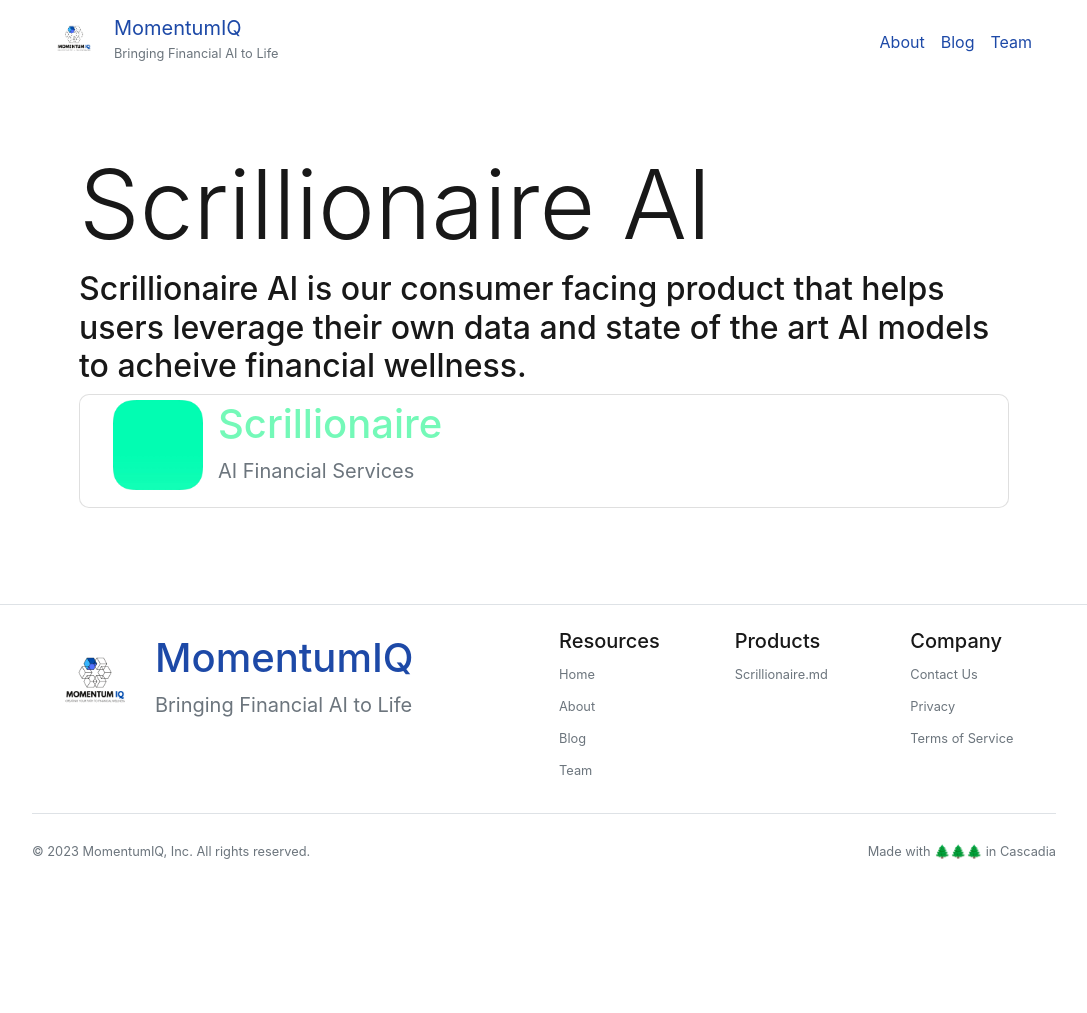
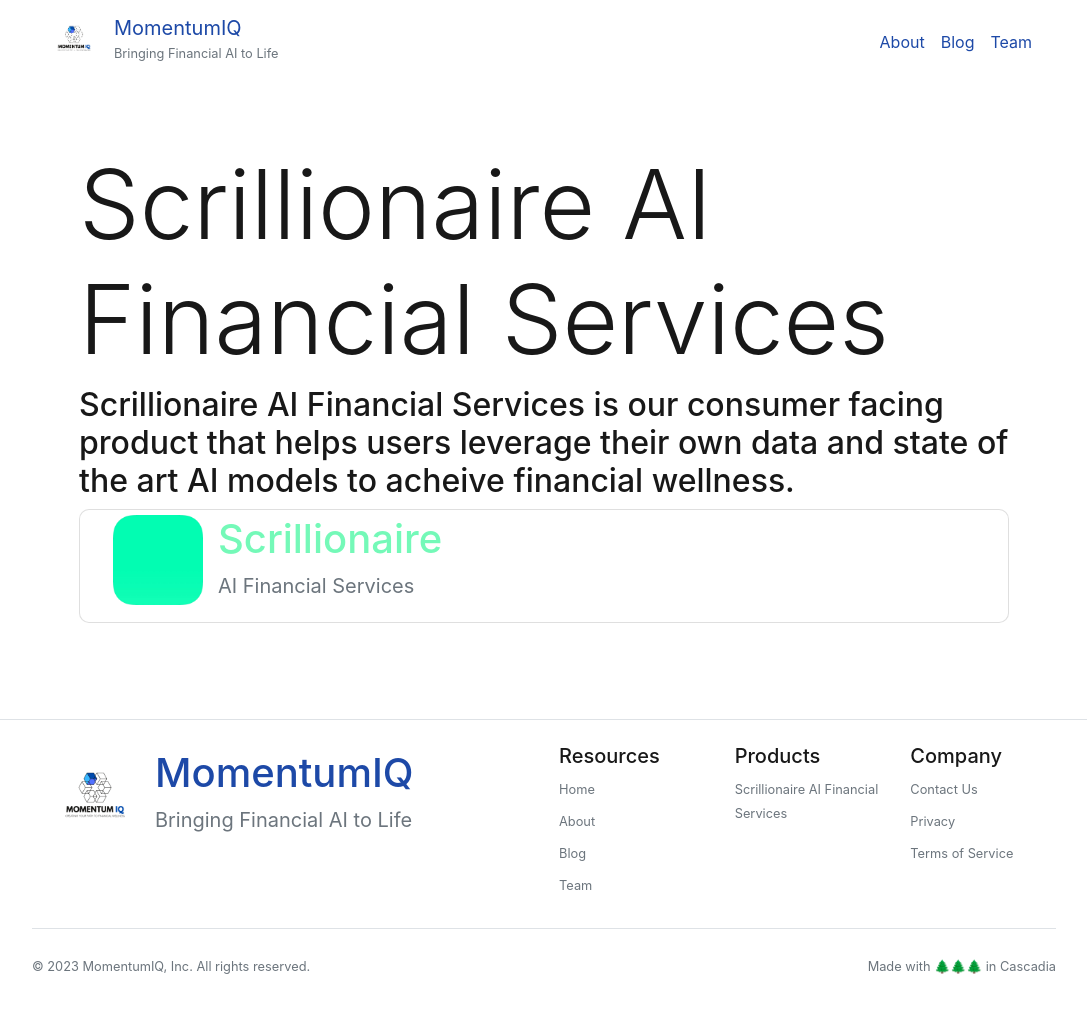
Before and after one commit to MomentumIQ/MomentumIQ-Website, a Jekyll site: the page built from _products/Scrillionaire.md, in a window 1280 px wide and 1041 px high. Shown: the top 1013 px of the window, without its empty margins (96-1183 px from the left). Built offline with Jekyll 4.4.1, drawn with Linux system fonts in a browser that asks for light colours.

Commit message:
fixed bug with footer

```diff
--- a/_includes/footer.html
+++ b/_includes/footer.html
@@ -26,7 +26,7 @@
             <h5>Products</h5>
             <ul class="nav flex-column">
                 {% for product in site.products %}
-                <li class="nav-item mb-2"><a href="{{ product.url }}" class="nav-link p-0 text-muted"><small>{{ product.name }}</small></a></li>
+                <li class="nav-item mb-2"><a href="{{ product.url }}" class="nav-link p-0 text-muted"><small>{{ product.title }}</small></a></li>
                 {% endfor %}
             </ul>
         </div>
--- a/_products/Scrillionaire.md
+++ b/_products/Scrillionaire.md
@@ -1,7 +1,7 @@
 ---
 layout: products
-title: Scrillionaire AI
-description: Scrillionaire AI is our consumer facing product that helps users leverage their own data and state of the art AI models to acheive financial wellness.
+title: Scrillionaire AI Financial Services
+description: Scrillionaire AI Financial Services is our consumer facing product that helps users leverage their own data and state of the art AI models to acheive financial wellness.
 ---
 
 ## {{ page.description }}
```
Also changed, not shown: 13 other files.
